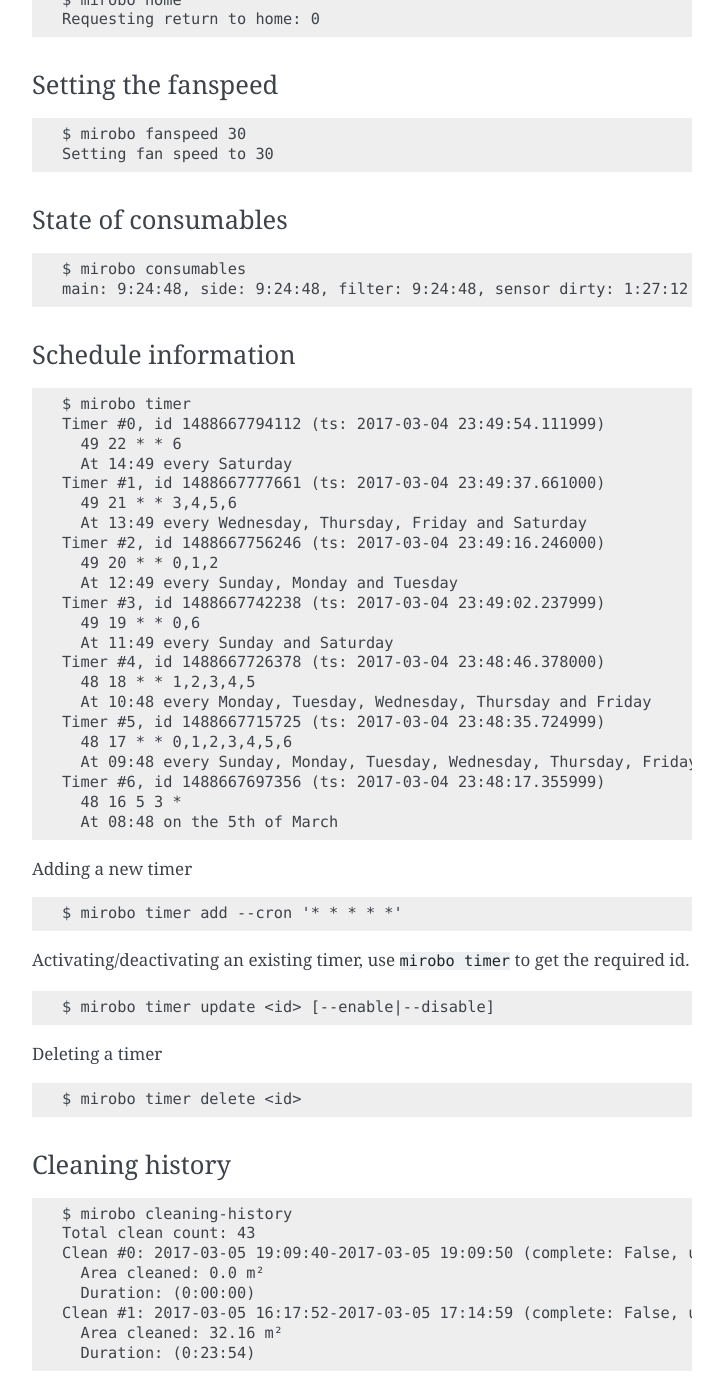
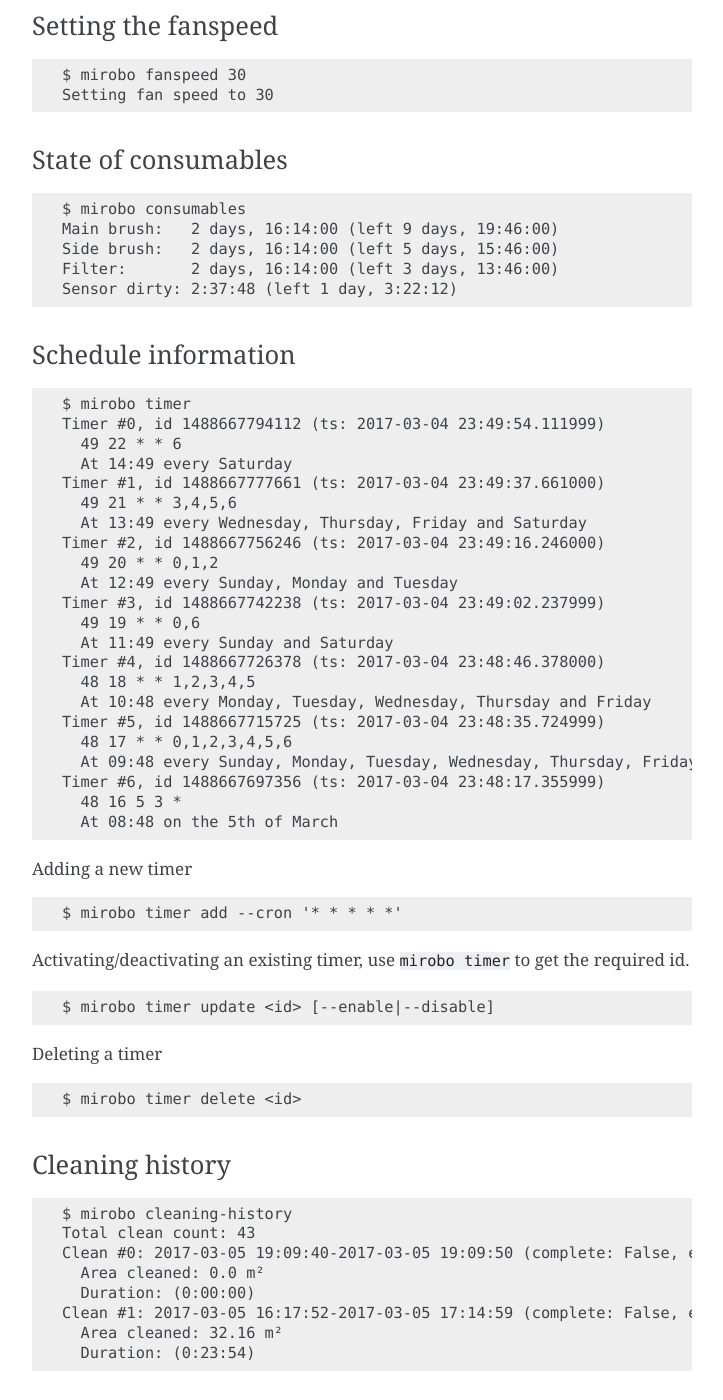
Before and after one commit to rytilahti/python-miio, a Sphinx documentation site: the page built from docs/vacuum.rst, in a window 1280 px wide and 1400 px high, scrolled down 977 px. Shown: the whole window, without its empty margins (388-1111 px from the left). Built offline with Sphinx 7.4.7, drawn with Linux system fonts in a browser that asks for light colours; pages that are not in the unit, such as notebooks, are missing from menus; some of the changed text lies outside the part shown.

Commit message:
Update vacuum doc to actual lib output

```diff
--- a/docs/vacuum.rst
+++ b/docs/vacuum.rst
@@ -24,15 +24,12 @@
 
 ::
 
-    $ mirobo
+    $ mirobo --ip <Vacuum IP> --token <Token>
     State: Charging
     Battery: 100
     Fanspeed: 60
     Cleaning since: 0:00:00
     Cleaned area: 0.0 m²
-    DND enabled: 0
-    Map present: 1
-    in_cleaning: 0
 
 Start cleaning
 ~~~~~~~~~~~~~~
@@ -64,7 +61,10 @@
 ::
 
     $ mirobo consumables
-    main: 9:24:48, side: 9:24:48, filter: 9:24:48, sensor dirty: 1:27:12
+    Main brush:   2 days, 16:14:00 (left 9 days, 19:46:00)
+    Side brush:   2 days, 16:14:00 (left 5 days, 15:46:00)
+    Filter:       2 days, 16:14:00 (left 3 days, 13:46:00)
+    Sensor dirty: 2:37:48 (left 1 day, 3:22:12)
 
 Schedule information
 ~~~~~~~~~~~~~~~~~~~~
@@ -120,13 +120,12 @@
 
     $ mirobo cleaning-history
     Total clean count: 43
-    Clean #0: 2017-03-05 19:09:40-2017-03-05 19:09:50 (complete: False, unknown: 0)
+    Clean #0: 2017-03-05 19:09:40-2017-03-05 19:09:50 (complete: False, error: No error)
       Area cleaned: 0.0 m²
       Duration: (0:00:00)
-    Clean #1: 2017-03-05 16:17:52-2017-03-05 17:14:59 (complete: False, unknown: 0)
+    Clean #1: 2017-03-05 16:17:52-2017-03-05 17:14:59 (complete: False, error: No error)
       Area cleaned: 32.16 m²
       Duration: (0:23:54)
-
 
 Sounds
 ~~~~~~
```
Also changed, not shown: other parts of docs/vacuum.rst (+5 -0 lines).
